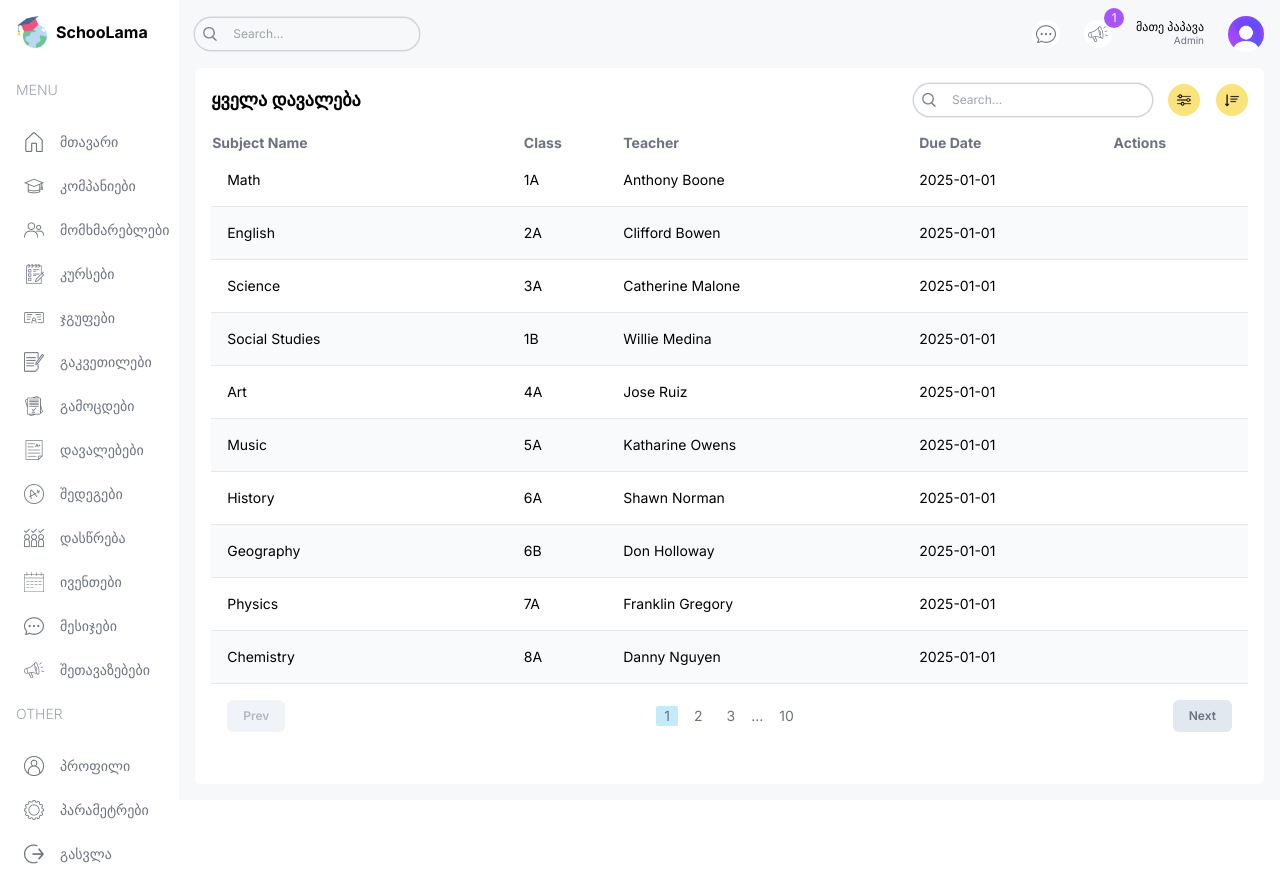
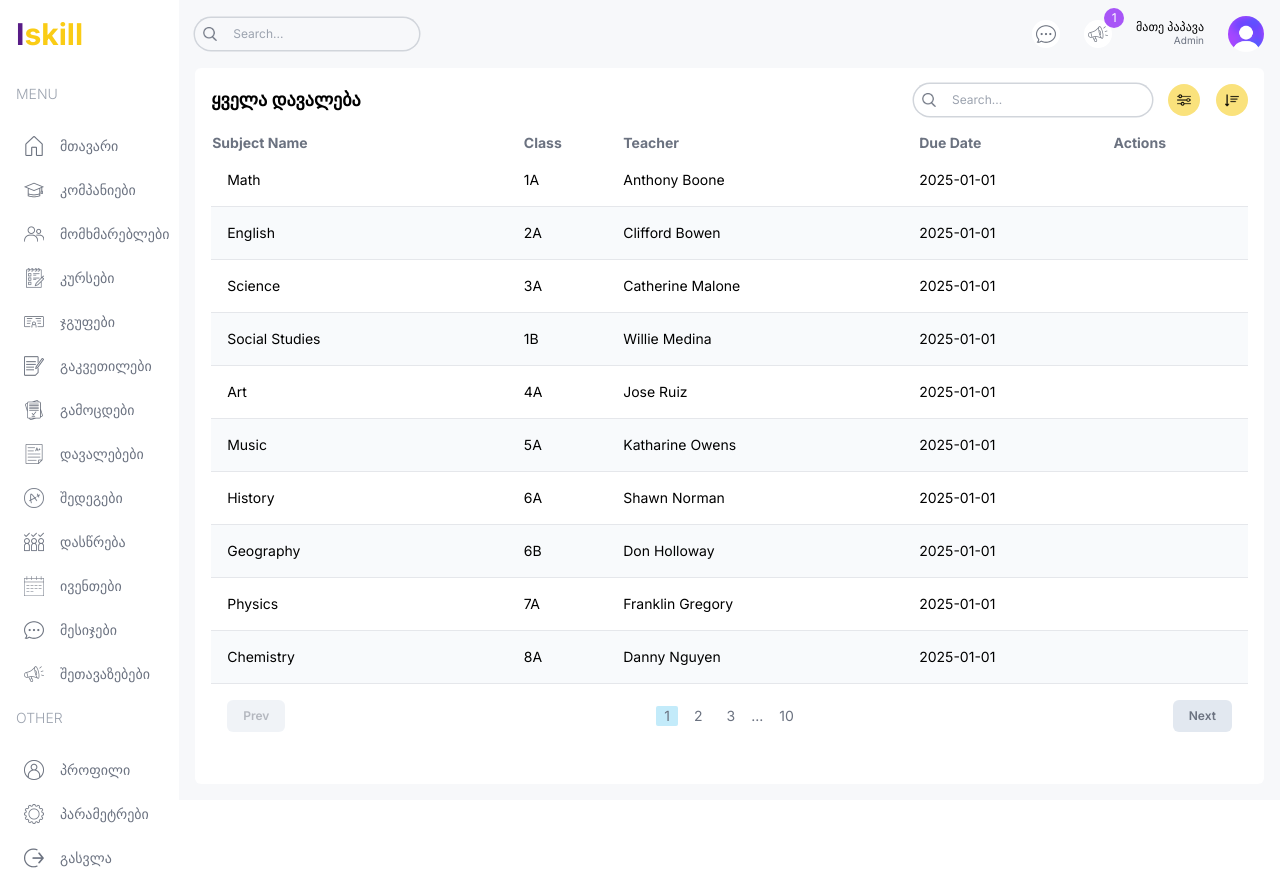
Before and after one commit to Matheus-The-one/iskill-frontend, a Next.js app: page /list/assignments in a window 1280 px wide. Built offline with nearby package versions, Linux system fonts and the light colour scheme.

Commit message:
adding logo tp the site

```diff
--- a/src/app/(dashboard)/layout.tsx
+++ b/src/app/(dashboard)/layout.tsx
@@ -16,8 +16,8 @@ export default function DashboardLayout({
           href="/"
           className="flex items-center justify-center lg:justify-start gap-2"
         >
-          <Image src="/logo.png" alt="logo" width={32} height={32} />
-          <span className="hidden lg:block font-bold">SchooLama</span>
+
+          <span className="hidden lg:block font-bold text-3xl text-yellow-400"><span className="text-purple-900 text-3xl">I</span>skill</span>
         </Link>
         <Menu />
       </div>
--- a/src/app/layout.tsx
+++ b/src/app/layout.tsx
@@ -5,8 +5,8 @@ import "./globals.css";
 const inter = Inter({ subsets: ["latin"] });
 
 export const metadata: Metadata = {
-  title: "Lama Dev School Management Dashboard",
-  description: "Next.js School Management System",
+  title: "Iskill",
+  description: "",
 };
 
 export default function RootLayout({
```
Also changed, not shown: public/logo.png.
